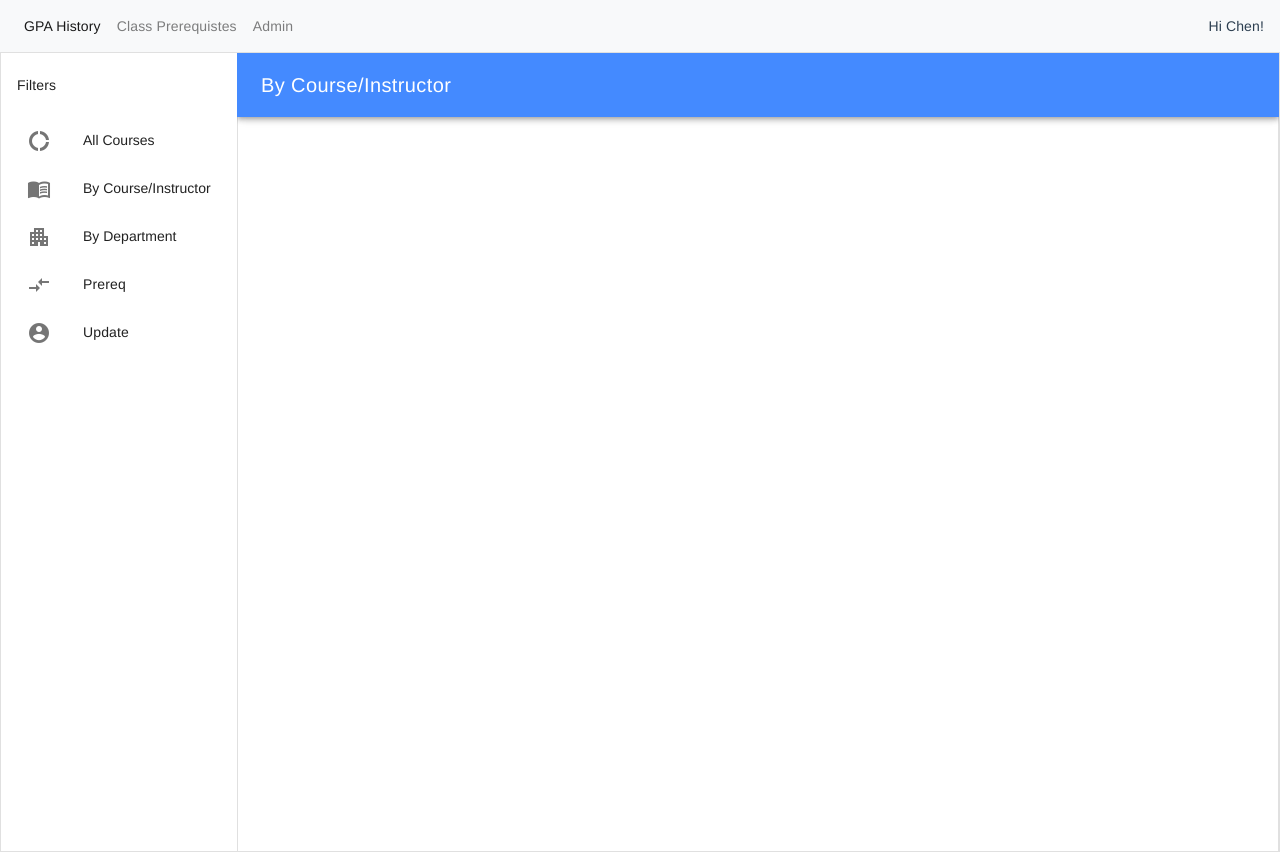
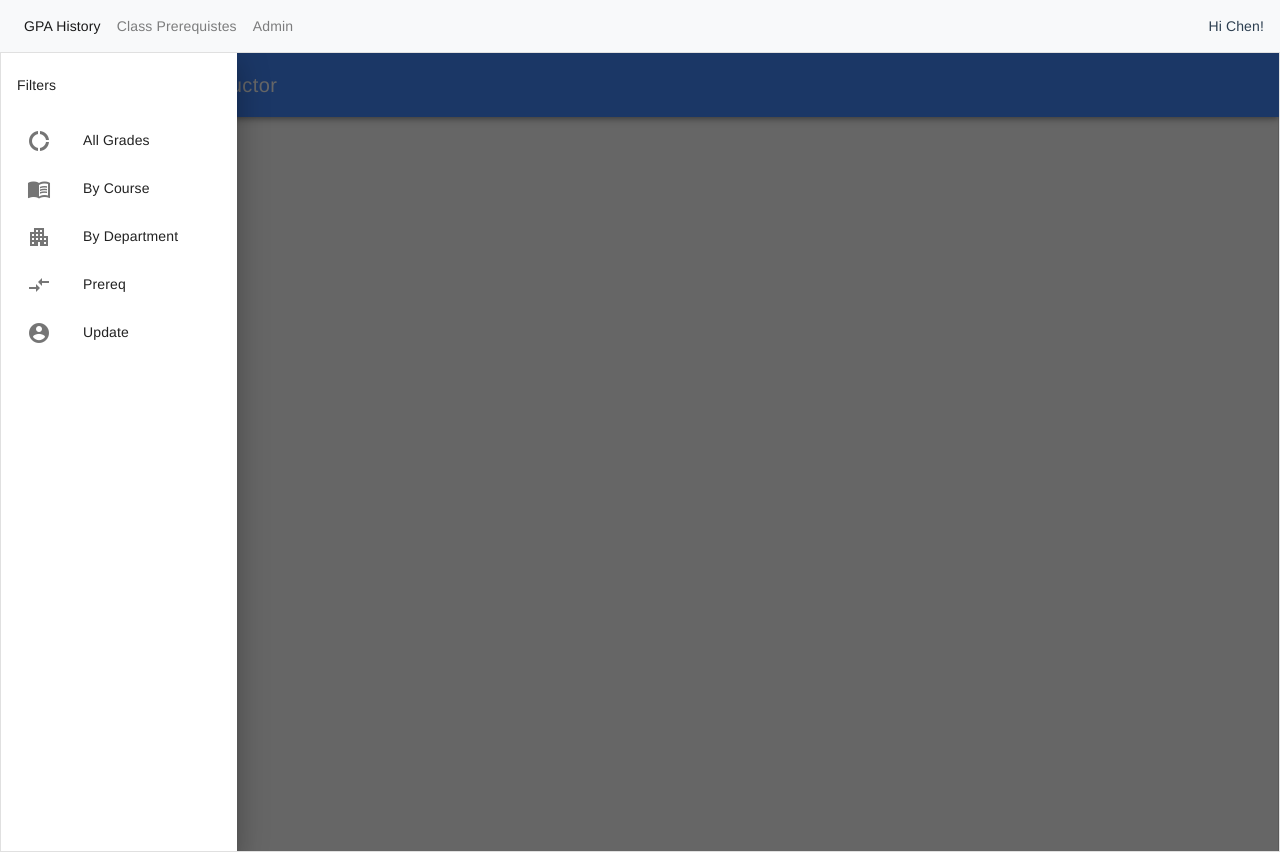
Before and after one commit to suoigwg/cs411-gpa-by-class, a Vue app in the folder frontend/: page /#/ in a window 1280 px wide. Built offline with nearby package versions, Linux system fonts and the light colour scheme.

Commit message:
finish all courses

```diff
--- a/frontend/src/components/HomePage.vue
+++ b/frontend/src/components/HomePage.vue
@@ -2,27 +2,30 @@
   <div class="page-container">
     <md-app>
       <md-app-toolbar class="md-primary">
+        <md-button class="md-icon-button" @click="menuVisible = !menuVisible">
+          <md-icon>menu</md-icon>
+        </md-button>
         <span class="md-title">{{page}}</span>
       </md-app-toolbar>
-      <md-app-drawer md-permanent="full">
+      <md-app-drawer :md-active.sync="menuVisible">
         <md-toolbar class="md-transparent" md-elevation="0">
           Filters
         </md-toolbar>
 
         <md-list>
-          <md-list-item v-on:click="page='All Grades'">
+          <md-list-item>
             <md-icon>donut_large</md-icon>
-            <span class="md-list-item-text">All Courses</span>
+            <span class="md-list-item-text" v-on:click='navigate'>All Grades</span>
           </md-list-item>
 
-          <md-list-item v-on:click="page='By Course'">
+          <md-list-item>
             <md-icon>menu_book</md-icon>
-            <span class="md-list-item-text">By Course/Instructor</span>
+            <span class="md-list-item-text" v-on:click='navigate'>By Course</span>
           </md-list-item>
 
-          <md-list-item v-on:click="page='By Department'">
+          <md-list-item>
             <md-icon>apartment</md-icon>
-            <span class="md-list-item-text">By Department</span>
+            <span class="md-list-item-text" v-on:click='navigate'>By Department</span>
           </md-list-item>
 
           <md-list-item>
@@ -55,15 +58,20 @@
     name: 'HelloWorld',
     data() {
       return {
-        msg: 'Welcome to Your Vue.js App',
-        page: 'By Course/Instructor'
+        page: 'By Course/Instructor',
+        menuVisible: true,
       }
     },
     components: {
-      // eslint-disable-next-line camelcase
       CourseHistory,
       DepartmentHistory,
       AllGrades
+    },
+    methods: {
+      navigate: function (event) {
+        this.page = event.target.innerText
+        this.menuVisible = false
+      }
     }
   }
 </script>
--- a/frontend/src/components/course_history/CourseHistory.vue
+++ b/frontend/src/components/course_history/CourseHistory.vue
@@ -45,7 +45,9 @@
             ]
           }
           if (this.$store.state.courseGPA.length > 0) {
-            this.title = this.$store.state.courseGPA[0]['Title']
+            this.title = this.course_number.toUpperCase() + ' ' + this.$store.state.courseGPA[0]['Title']
+          } else {
+            this.title = 'No course found'
           }
         })
       }
--- a/frontend/src/components/department/DepartmentHistory.vue
+++ b/frontend/src/components/department/DepartmentHistory.vue
@@ -7,12 +7,12 @@
           <md-menu-item @click="setDepartment" v-for="subject in this.$store.state.subjects">{{subject}}</md-menu-item>
         </md-menu-content>
       </md-menu>
-      <span class="subject">{{department}}</span>
     </div>
     <div>
       <input type="range" min="2010" max="2019" step="1" class="slider" v-model.number="year" @change="fetchData">
       <span class="md-subheading">{{year}}</span>
     </div>
+    <span class="md-display-3">{{department}}</span>
     <BarChart :chart-data="datacollection"></BarChart>
   </div>
 </template>
```
